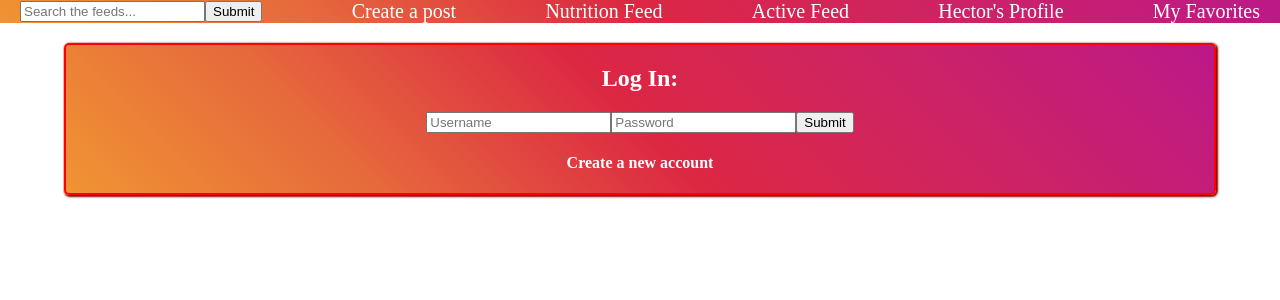
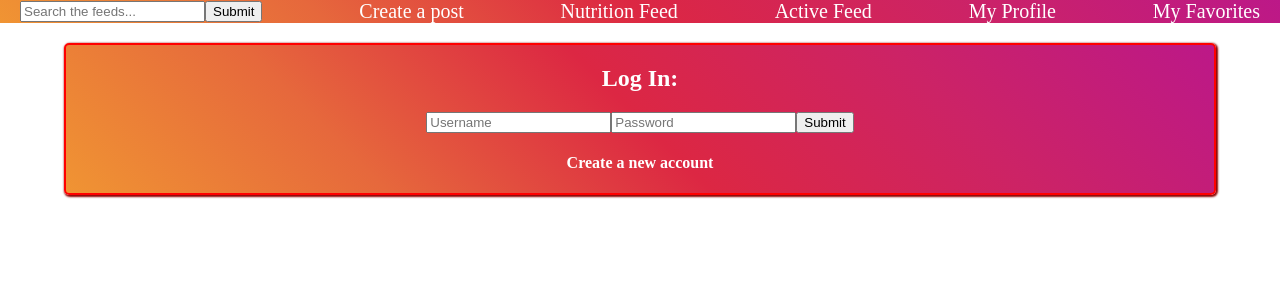
Before and after one commit to micheywong27/flex, a React (Create React App) app: page / in a window 1280 px wide. Shown: the top 300 px of the page. Built offline with nearby package versions, Linux system fonts and the light colour scheme; no server answers.

Commit message:
Extra touches before demo video

```diff
--- a/src/App.css
+++ b/src/App.css
@@ -46,6 +46,7 @@
 
 .nav-bar {
   display: flex;
+  font-family: cursive;
   justify-content: space-between;
   align-items: center;
   padding: 0px 20px;
@@ -108,14 +109,11 @@
   background: linear-gradient(45deg, #f09433 0%,#e6683c 25%,#dc2743 50%,#cc2366 75%,#bc1888 100%);
   filter: progid:DXImageTransform.Microsoft.gradient( startColorstr='#f09433', endColorstr='#bc1888',GradientType=1 );
 }
+
 .post-container {
   color: red;
   font-family: cursive;
   font-size: 15px;
-}
-
-.nav-bar {
-  font-family: cursive;
 }
 
 .img{
--- a/src/NavBar.js
+++ b/src/NavBar.js
@@ -13,7 +13,7 @@ class NavBar extends React.Component{
               <Link to="/form" className="link"><div>Create a post</div></Link>
               <Link to="/nutrition" className="link"><div>Nutrition Feed</div></Link>
               <Link to="/physicalactivity" className="link"><div>Active Feed</div></Link>
-              <Link to="/user" className="link"><div>Hector's Profile</div></Link>
+              <Link to="/user" className="link"><div>My Profile</div></Link>
               <Link to="/favorites" className="link"><div>My Favorites</div></Link>
           </div>
         )
--- a/src/UserProfile.js
+++ b/src/UserProfile.js
@@ -14,8 +14,7 @@ class UserProfile extends React.Component{
   render(){
     return (
       <div className="post">
-          <img className="headerImg"src="https://media.giphy.com/media/KziKCpvrGngHbYjaUF/giphy.gif"alt="yoda" />
-          <h1 className="username">Hector Polanco</h1>
+          <h1 className="username">Michelle Wong</h1>
           <img className="img" src="https://d13ezvd6yrslxm.cloudfront.net/wp/wp-content/images/mandalorian-babyyoda-plush-frontpage-700x311.jpg" alt="babyyoda"/>
           <h2>My Posts: </h2>
           <p>I ran to school today in only 5 minutes!</p>
```
